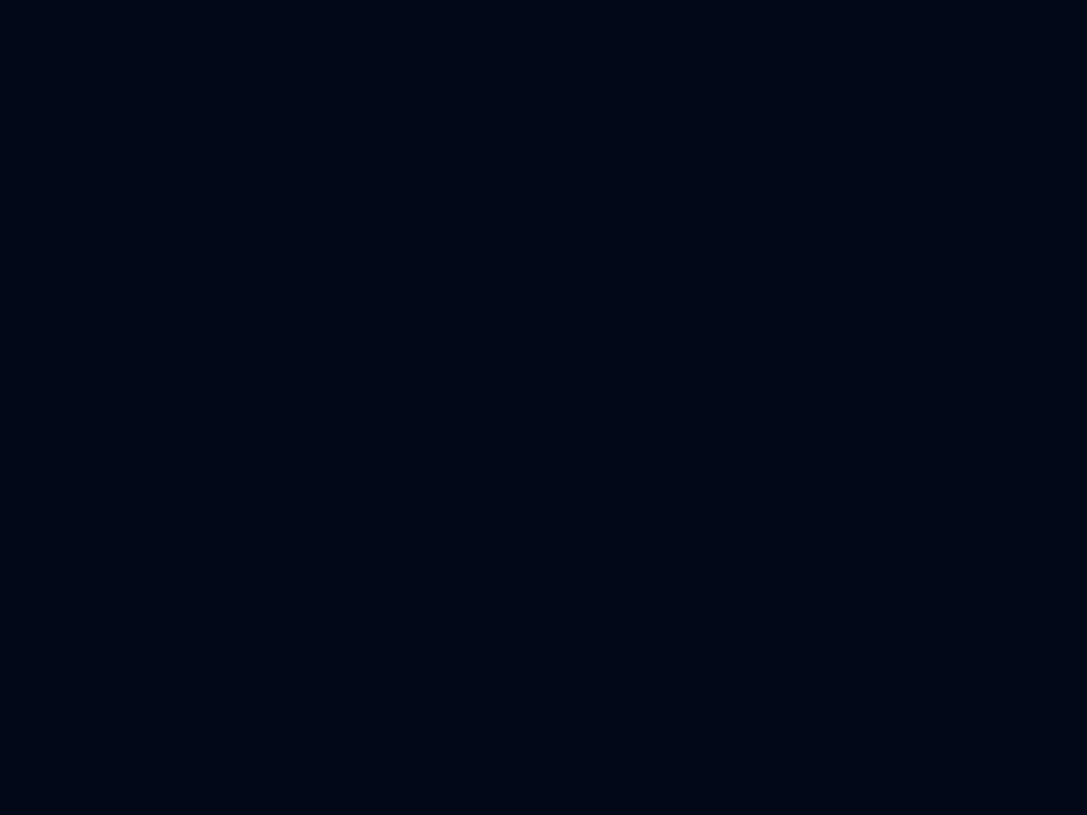
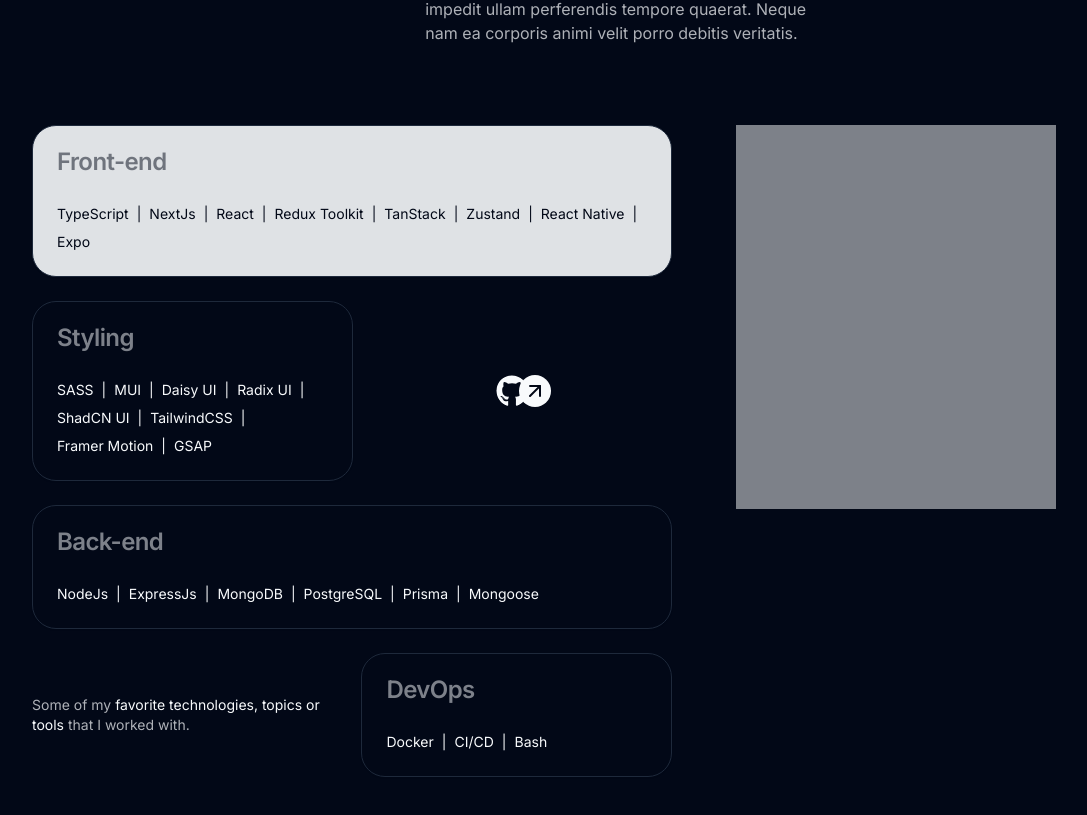
Before and after one commit to iamsuudi/journey, a Next.js app: page / in a window 1280 px wide. Shown: the part 1135-1950 px from the top of the page, without its empty margins (96-1183 px from the left). Before the commit the page ends 1040 px from the top, so only its background shows below. Built offline with nearby package versions, Linux system fonts and the light colour scheme; a web font is replaced by a local one.

Commit message:
feat: Add about me section

```diff
--- /dev/null
+++ b/app/_components/about-me.tsx
@@ -0,0 +1,124 @@
+import {
+	Card,
+	CardContent,
+	CardDescription,
+	CardHeader,
+	CardTitle,
+} from "@/components/ui/card";
+import { cn } from "@/lib/utils";
+import { ArrowUpRight } from "lucide-react";
+import Link from "next/link";
+import { Fragment } from "react";
+import { FaGithub } from "react-icons/fa";
+
+const skills: { [key: string]: string[] } = {
+	"Front-end": [
+		"TypeScript",
+		"NextJs",
+		"React",
+		"Redux Toolkit",
+		"TanStack",
+		"Zustand",
+		"React Native",
+		"Expo",
+	],
+	Styling: [
+		"SASS",
+		"MUI",
+		"Daisy UI",
+		"Radix UI",
+		"ShadCN UI",
+		"TailwindCSS",
+		"Framer Motion",
+		"GSAP",
+	],
+	"Back-end": [
+		"NodeJs",
+		"ExpressJs",
+		"MongoDB",
+		"PostgreSQL",
+		"Prisma",
+		"Mongoose",
+	],
+	DevOps: ["Docker", "CI/CD", "Bash"],
+};
+
+function Container({ name, bgWhite }: { name: string; bgWhite?: boolean }) {
+	return (
+		<Card
+			className={cn(
+				{ "bg-foreground/90 text-background": bgWhite },
+				"w-full rounded-3xl"
+			)}>
+			<CardHeader>
+				<CardTitle className="opacity-50">{name}</CardTitle>
+				<CardDescription></CardDescription>
+			</CardHeader>
+			<CardContent className="flex flex-wrap gap-2 text-sm">
+				{skills[name].map((skill, index) => {
+					if (index === 0) return <span key={skill}>{skill}</span>;
+					return (
+						<Fragment key={skill}>
+							<span>|</span>
+							<span>{skill}</span>
+						</Fragment>
+					);
+				})}
+			</CardContent>
+		</Card>
+	);
+}
+
+export default function AboutMe() {
+	return (
+		<div className="mt-32 flex justify-center">
+			<div className="max-w-screen-lg w-full space-y-10 md:space-y-20">
+				<div className="flex justify-between flex-wrap gap-5">
+					<span className="text-sm font-mono">.../About me...</span>
+					<p className="max-w-96 text-foreground/70 mx-auto mt-5">
+						Hello, I am Abdulfetah Suudi. Pariatur dolores ex
+						impedit ullam perferendis tempore quaerat. Neque nam ea
+						corporis animi velit porro debitis veritatis.
+					</p>
+				</div>
+
+				<div>
+					<div className="flex flex-wrap-reverse gap-10 justify-between">
+						<div className="flex flex-col gap-6 w-full max-w-screen-sm">
+							<Container name="Front-end" bgWhite />
+
+							<div className="flex">
+								<Container name="Styling" />
+								<button className="w-full flex justify-center items-center">
+									<Link
+										href={
+											"https://github.com/iamsuudi/messaging-app"
+										}
+										className="relative">
+										<FaGithub className="size-10 p-1 rounded-full" />
+										<ArrowUpRight className="bg-foreground text-background size-8 p-1 rounded-full absolute top-1 left-2/3" />
+									</Link>
+								</button>
+							</div>
+
+							<Container name="Back-end" />
+
+							<div className="flex items-center gap-5">
+								<p className="text-foreground/70 max-w-80 w-full text-sm">
+									Some of my{" "}
+									<span className="text-foreground">
+										favorite technologies, topics or tools
+									</span>{" "}
+									that I worked with.
+								</p>
+								<Container name="DevOps" />
+							</div>
+						</div>
+
+						<div className="w-80 h-96 bg-foreground/50 mb-auto"></div>
+					</div>
+				</div>
+			</div>
+		</div>
+	);
+}
--- a/app/page.tsx
+++ b/app/page.tsx
@@ -1,6 +1,7 @@
 import HeroSection from "@/app/_components/hero";
 import Socials from "./_components/social";
 import { CarouselSpacing } from "./_components/articles-highligh";
+import AboutMe from "./_components/about-me";
 
 export default function Home() {
 	return (
@@ -8,6 +9,7 @@
 			<HeroSection />
 			<Socials />
 			<CarouselSpacing />
+			<AboutMe />
 		</div>
 	);
 }
```
